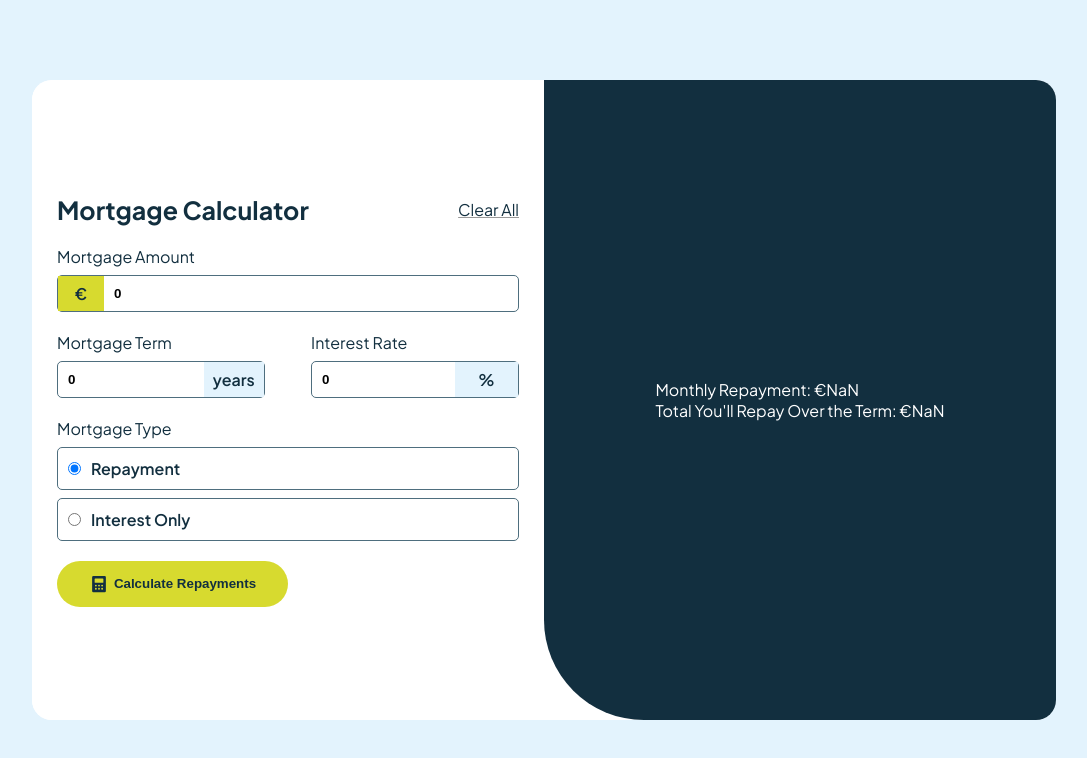
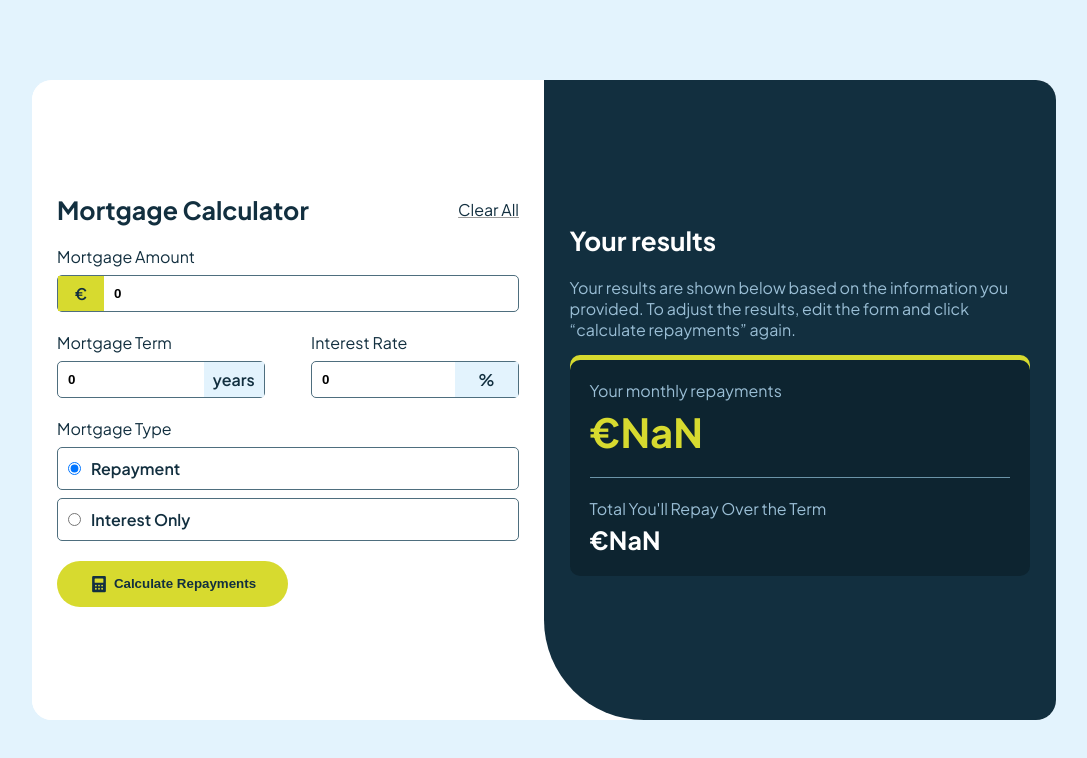
Before and after one commit to antonimatheus/Mortgage-repayment-calculator, a React (Vite) app: page / in a window 1280 px wide. Both pictures are taken after a click on the button "Calculate Repayments". Shown: the top 758 px of the page, without its empty margins (96-1183 px from the left). Built offline with nearby package versions, Linux system fonts and the light colour scheme.

Commit message:
developed res css

```diff
--- a/src/Main/Form.css
+++ b/src/Main/Form.css
@@ -213,9 +213,14 @@
     background-color: var(--Lime);
     color: var(--Slate900);
     gap: 5px;
+    transition: .4s;
     cursor: pointer;
 }
 
 .Form--calculateRepayments img {
     width: 20px;
 }
+
+.Form--calculateRepayments:hover {
+    background-color: hsl(61, 86%, 58%);
+}
--- a/src/Main/Results.css
+++ b/src/Main/Results.css
@@ -44,5 +44,63 @@
 
 
   .Results--res {
-    color: var(--White)
+    display: flex;
+    flex-direction: column;
+    justify-content: center;
+    align-items: center;
+    width: 90%;
+    color: var(--White);
+    gap: 20px;
   }
+
+.Results--res--h1 {
+  width: 100%;
+  font-size: 13px;
+  color: var(--White);
+}
+
+
+.Results--res--text {
+  color: var(--Slate300);
+}
+
+.Results--res--form {
+  display: flex;
+  flex-direction: column;
+  width: 100%;
+  padding: 20px;
+  border-radius: 10px;
+  box-shadow: 0px -5px 0px 0px var(--Lime);
+  background-color: hsl(200, 56%, 12%);
+  gap: 20px;
+}
+
+.Results--res--monthlyRepayment {
+  display: flex;
+  flex-direction: column;
+  color: var(--Slate300);
+  gap: 5px;
+}
+
+.Results--res--monthlyRepayment h1 {
+  font-size: 40px;
+  color: var(--Lime);
+}
+
+.Results--res--formLine {
+  width: 100%;
+  height: 1px;
+  background-color: var(--Slate500);
+}
+
+.Results--res--totalRepayment {
+  display: flex;
+  flex-direction: column;
+  color: var(--Slate300);
+  gap: 5px;
+}
+
+.Results--res--totalRepayment h3 {
+  font-size: 25px;
+  color: var(--White);
+}
--- a/src/Main/Results.jsx
+++ b/src/Main/Results.jsx
@@ -7,8 +7,48 @@ function Results(props) {
         <div className='Results--container'>
             {props.res ?
             <div className='Results--res'>
-                <p>Monthly Repayment: €{props.res}</p>
-                <p>Total You'll Repay Over the Term: €{props.totalRepayment}</p>
+                <div className='Results--res--h1'>
+                    <h1>
+                        Your results
+                    </h1>
+                </div>
+                <div className='Results--res--text'>
+                    <p>
+                        Your results are shown below based on the information you provided.
+                        To adjust the results, edit the form and click “calculate repayments” again.
+                    </p>
+                </div>
+                <div className='Results--res--form'>
+                    <div className='Results--res--monthlyRepayment'>
+                        <div>
+                            <p>
+                                Your monthly repayments
+                            </p>
+                        </div>
+                        <div>
+                            <h1>
+                                €{props.res}
+                            </h1>
+                        </div>
+                    </div>
+
+                    <div className='Results--res--formLine'>
+
+                    </div>
+
+                    <div className='Results--res--totalRepayment'>
+                        <div>
+                            <p>
+                                Total You'll Repay Over the Term
+                            </p>
+                        </div>
+                        <div>
+                            <h3>
+                                €{props.totalRepayment}
+                            </h3>
+                        </div>
+                    </div>
+                </div>
             </div>
 
             :
```
Also changed, not shown: src/assets/mortgage-repayment-calculator-main/index.md (+1 -2 lines).
